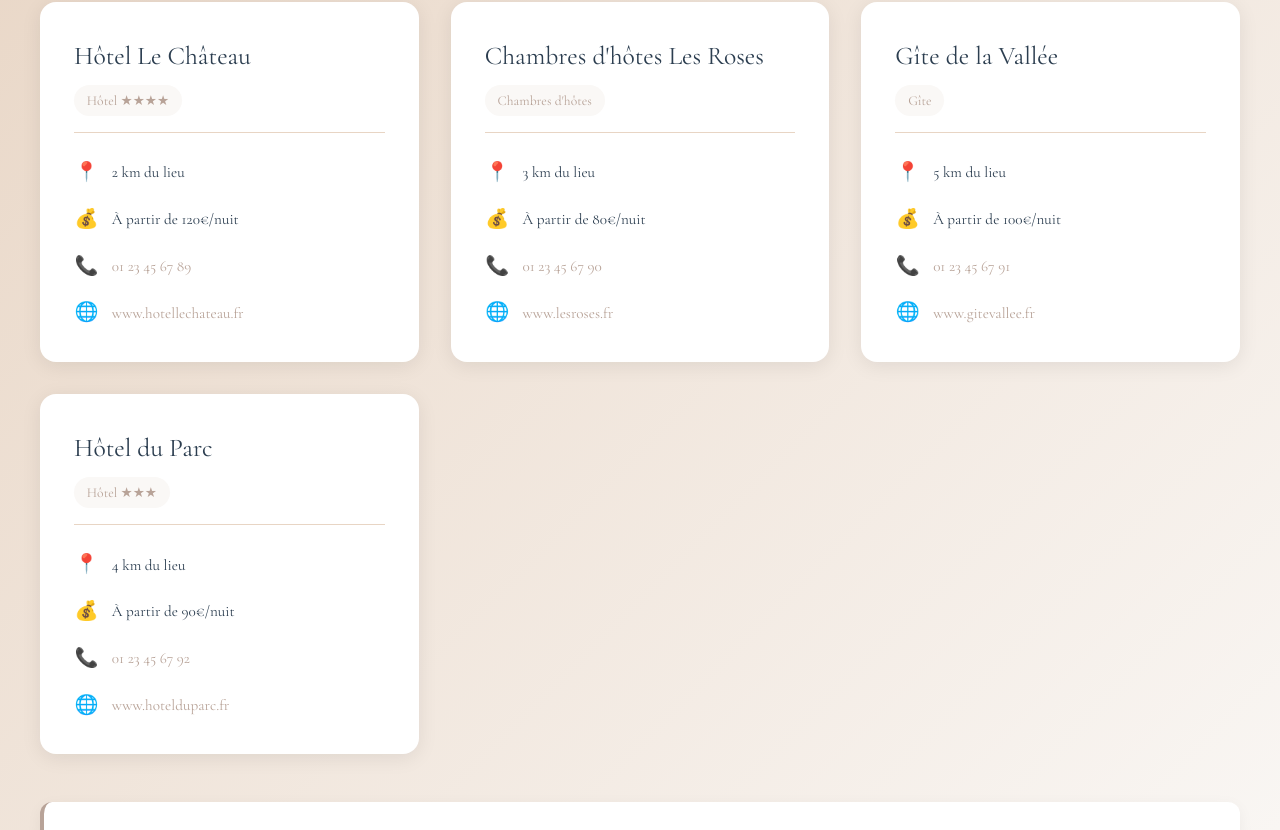
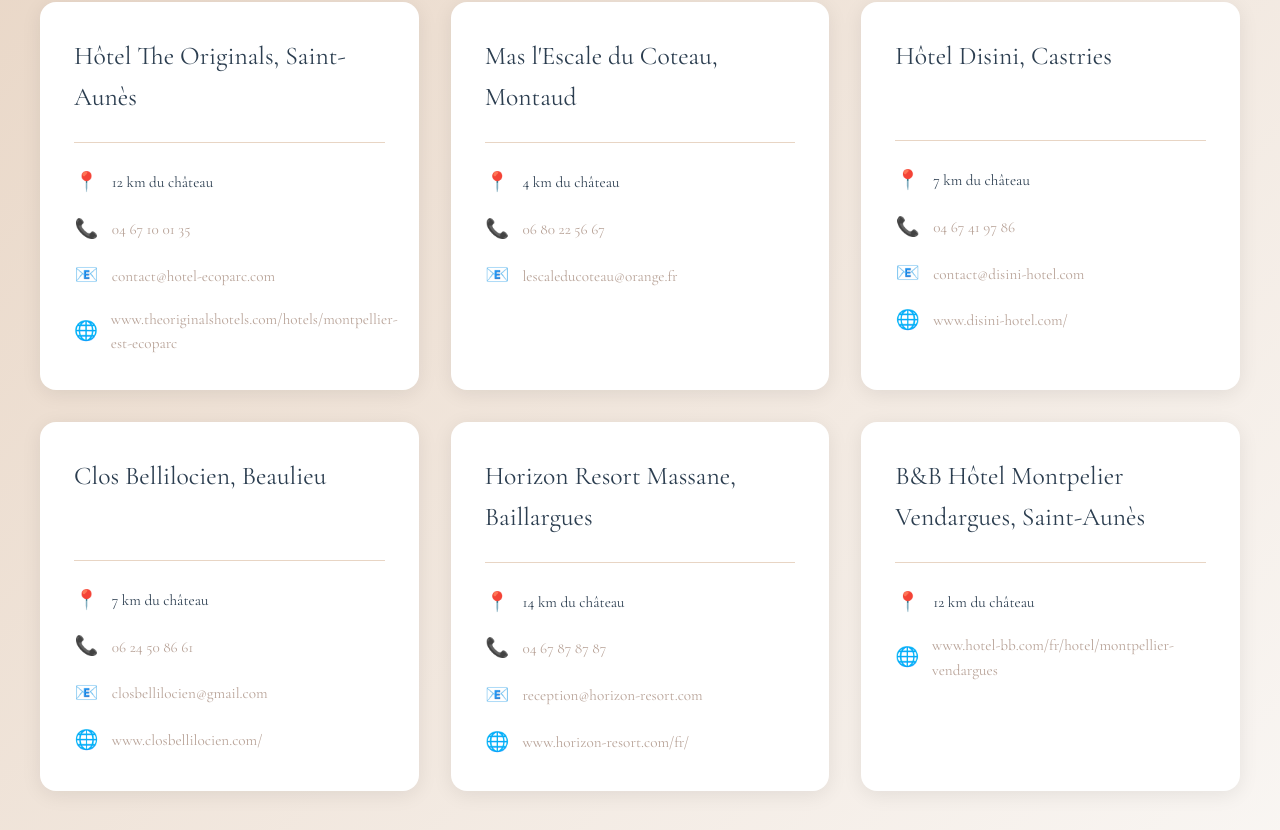
Before and after one commit to MahavishnuT/weddingAxelAlexiane, a React (Vite) app: page / in a window 1280 px wide. Shown: the part 3770-4600 px from the top of the page. Built offline with nearby package versions, Linux system fonts and the light colour scheme.

Commit message:
adding hotels suggestions

```diff
--- a/src/components/Accommodation.css
+++ b/src/components/Accommodation.css
@@ -60,6 +60,7 @@
   font-weight: 400;
   color: var(--primary-color);
   margin-bottom: 0.5rem;
+  min-height: 5rem;
 }
 
 .accommodation-type {
--- a/src/components/Accommodation.tsx
+++ b/src/components/Accommodation.tsx
@@ -3,36 +3,43 @@
 const Accommodation = () => {
   const accommodations = [
     {
-      name: 'Hôtel Le Château',
-      type: 'Hôtel ★★★★',
-      distance: '2 km',
-      price: 'À partir de 120€/nuit',
-      phone: '01 23 45 67 89',
-      website: 'www.hotellechateau.fr',
+      name: 'Hôtel The Originals, Saint-Aunès',
+      distance: '12 km',
+      phone: '04 67 10 01 35',
+      email: 'contact@hotel-ecoparc.com',
+      website: 'www.theoriginalshotels.com/hotels/montpellier-est-ecoparc',
     },
     {
-      name: "Chambres d'hôtes Les Roses",
-      type: "Chambres d'hôtes",
-      distance: '3 km',
-      price: 'À partir de 80€/nuit',
-      phone: '01 23 45 67 90',
-      website: 'www.lesroses.fr',
+      name: "Mas l'Escale du Coteau, Montaud",
+      distance: '4 km',
+      email: 'lescaleducoteau@orange.fr',
+      phone: '06 80 22 56 67',
     },
     {
-      name: 'Gîte de la Vallée',
-      type: 'Gîte',
-      distance: '5 km',
-      price: 'À partir de 100€/nuit',
-      phone: '01 23 45 67 91',
-      website: 'www.gitevallee.fr',
+      name: 'Hôtel Disini, Castries',
+      distance: '7 km',
+      phone: '04 67 41 97 86',
+      email: 'contact@disini-hotel.com',
+      website: 'www.disini-hotel.com/',
     },
     {
-      name: 'Hôtel du Parc',
-      type: 'Hôtel ★★★',
-      distance: '4 km',
-      price: 'À partir de 90€/nuit',
-      phone: '01 23 45 67 92',
-      website: 'www.hotelduparc.fr',
+      name: 'Clos Bellilocien, Beaulieu',
+      distance: '7 km',
+      phone: '06 24 50 86 61',
+      email: 'closbellilocien@gmail.com',
+      website: 'www.closbellilocien.com/',
+    },
+    {
+      name: 'Horizon Resort Massane, Baillargues',
+      distance: '14 km',
+      phone: '04 67 87 87 87',
+      email: 'reception@horizon-resort.com',
+      website: 'www.horizon-resort.com/fr/',
+    },
+    {
+      name: 'B&B Hôtel Montpelier Vendargues, Saint-Aunès',
+      distance: '12 km',
+      website: 'www.hotel-bb.com/fr/hotel/montpellier-vendargues',
     },
   ];
 
@@ -49,25 +56,30 @@
             <div key={index} className="accommodation-card">
               <div className="accommodation-header">
                 <h3>{place.name}</h3>
-                <span className="accommodation-type">{place.type}</span>
               </div>
               <div className="accommodation-details">
                 <div className="detail-item">
                   <span className="detail-icon">📍</span>
-                  <span>{place.distance} du lieu</span>
+                  <span>{place.distance} du château</span>
                 </div>
-                <div className="detail-item">
-                  <span className="detail-icon">💰</span>
-                  <span>{place.price}</span>
-                </div>
+                {place.phone && (
                   <div className="detail-item">
                     <span className="detail-icon">📞</span>
                     <a href={`tel:${place.phone.replace(/\s/g, '')}`}>
                       {place.phone}
                     </a>
                   </div>
+                )}
+                {place.email && (
+                  <div className="detail-item">
+                    <span className="detail-icon">📧</span>
+                    <a href={`mailto:${place.email}`}>{place.email}</a>
+                  </div>
+                )}
+                {place.website && (
                   <div className="detail-item">
                     <span className="detail-icon">🌐</span>
+
                     <a
                       href={`https://${place.website}`}
                       target="_blank"
@@ -76,6 +88,7 @@
                       {place.website}
                     </a>
                   </div>
+                )}
               </div>
             </div>
           ))}
```
Lines whose indentation alone changed are shown as unchanged.
